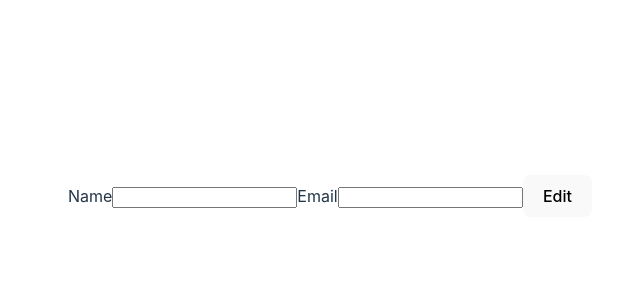
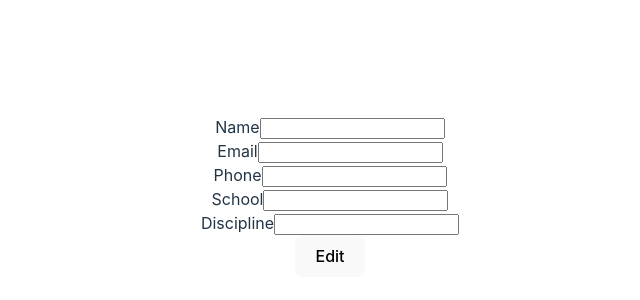
Before and after one commit to Runner-Dad84/resumetemplate, a React (Vite) app: page / in a window 1280 px wide. Shown: the part 204-504 px from the top of the page, without its empty margins (310-950 px from the left). Built offline with nearby package versions, Linux system fonts and the light colour scheme.

Commit message:
Move ComponentInput into a parent div with the key

```diff
--- a/src/App.jsx
+++ b/src/App.jsx
@@ -19,6 +19,9 @@ function App() {
   const fields = [
     { label: 'Name', name:'name', type:'text' },
     { label: 'Email', name:'email', type:'text' },
+    { label: 'Phone', name:'phone', type:'text' },
+    { label: 'School', name:'school', type:'text' },
+    { label: 'Discipline', name:'discipline', type:'text' },
   ]
 
   const handleField = (event) => {
@@ -39,14 +42,16 @@ function App() {
 return (
     <form>
       { fields.map((field) => (
-        <InputComponent
-            key = {field.name}
+        <div key = {field.name}>
+          <InputComponent
             label = {field.label}
             name = {field.name}
             type = {field.type}
             value = {field.value}
             onChange = {handleField}
-        />
+          />
+
+        </div>
         ))}
 
 {/*
```
